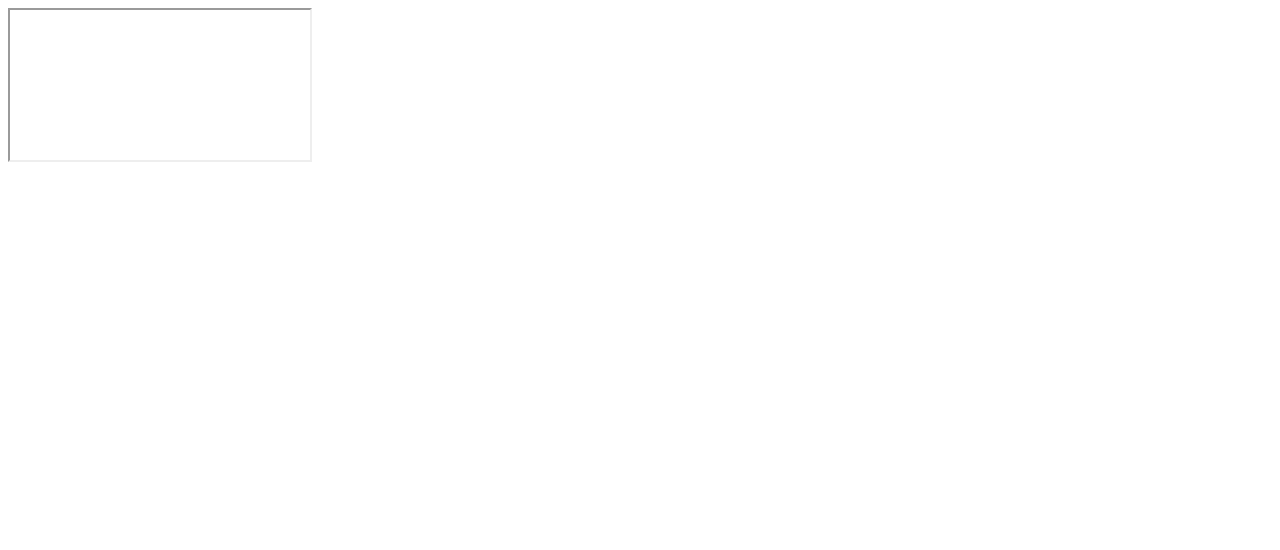
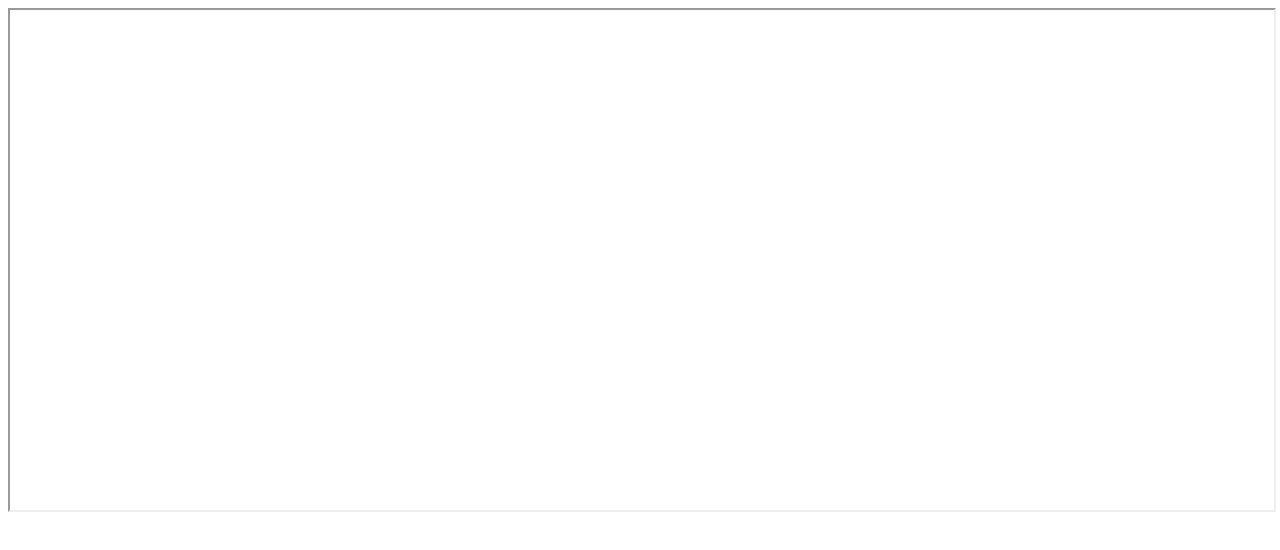
Before and after one commit to season-longsir/season-longsir.github.io, a plain HTML site: page myself/findings/math/geometric.html in a window 1280 px wide. Drawn offline with Linux system fonts and the light colour scheme.

Commit message:
Update geometric.html

```diff
--- a/myself/findings/math/geometric.html
+++ b/myself/findings/math/geometric.html
@@ -4,6 +4,6 @@
     <title>Geometric</title>
   </head>
   <body>
-    <iframe src="http://season-longsir.github.io/myself/findings/math/geometric.md"></iframe>
+    <iframe src="http://season-longsir.github.io/myself/findings/math/geometric.md" width="100%" height="500px"></iframe>
   </body>
 </html>
```
